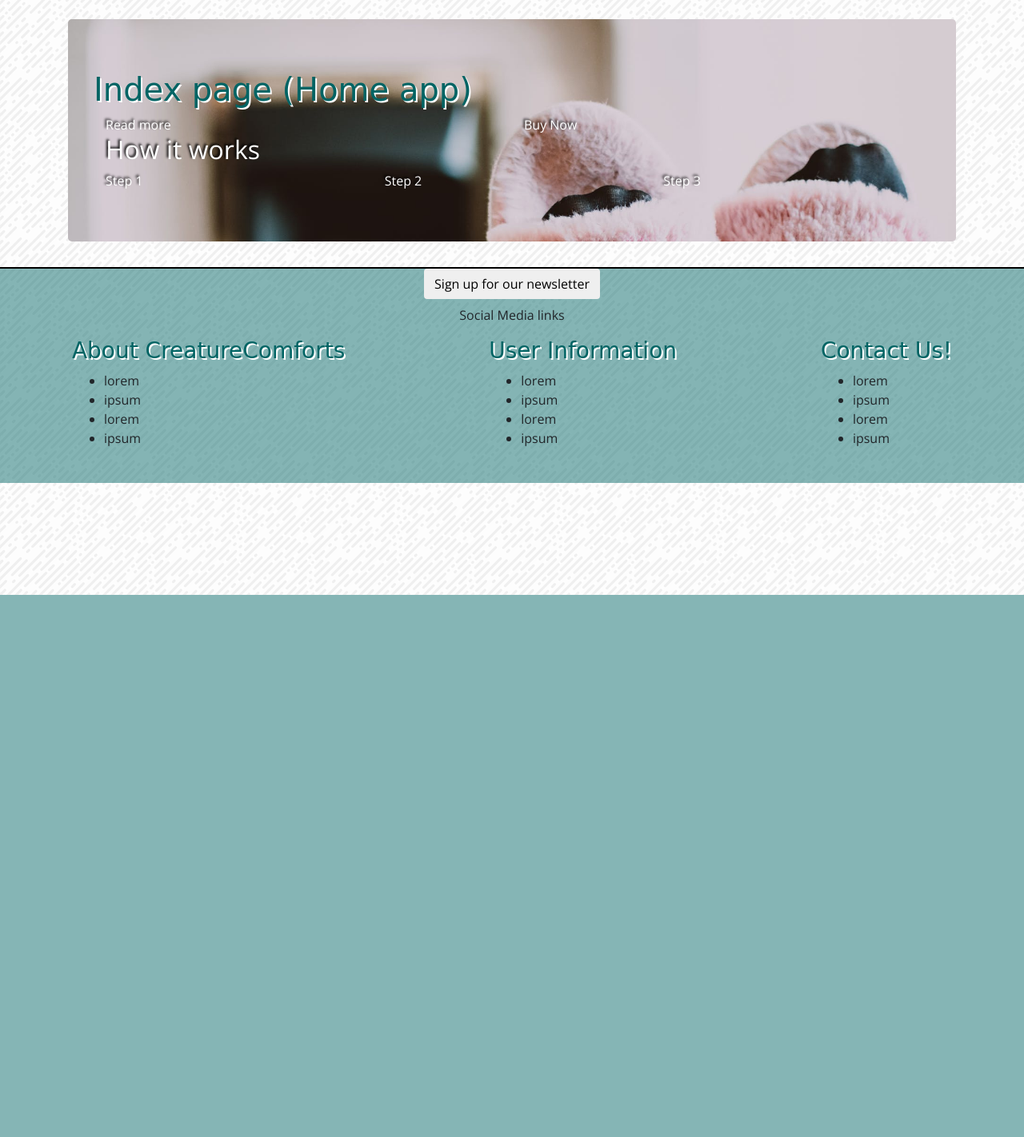
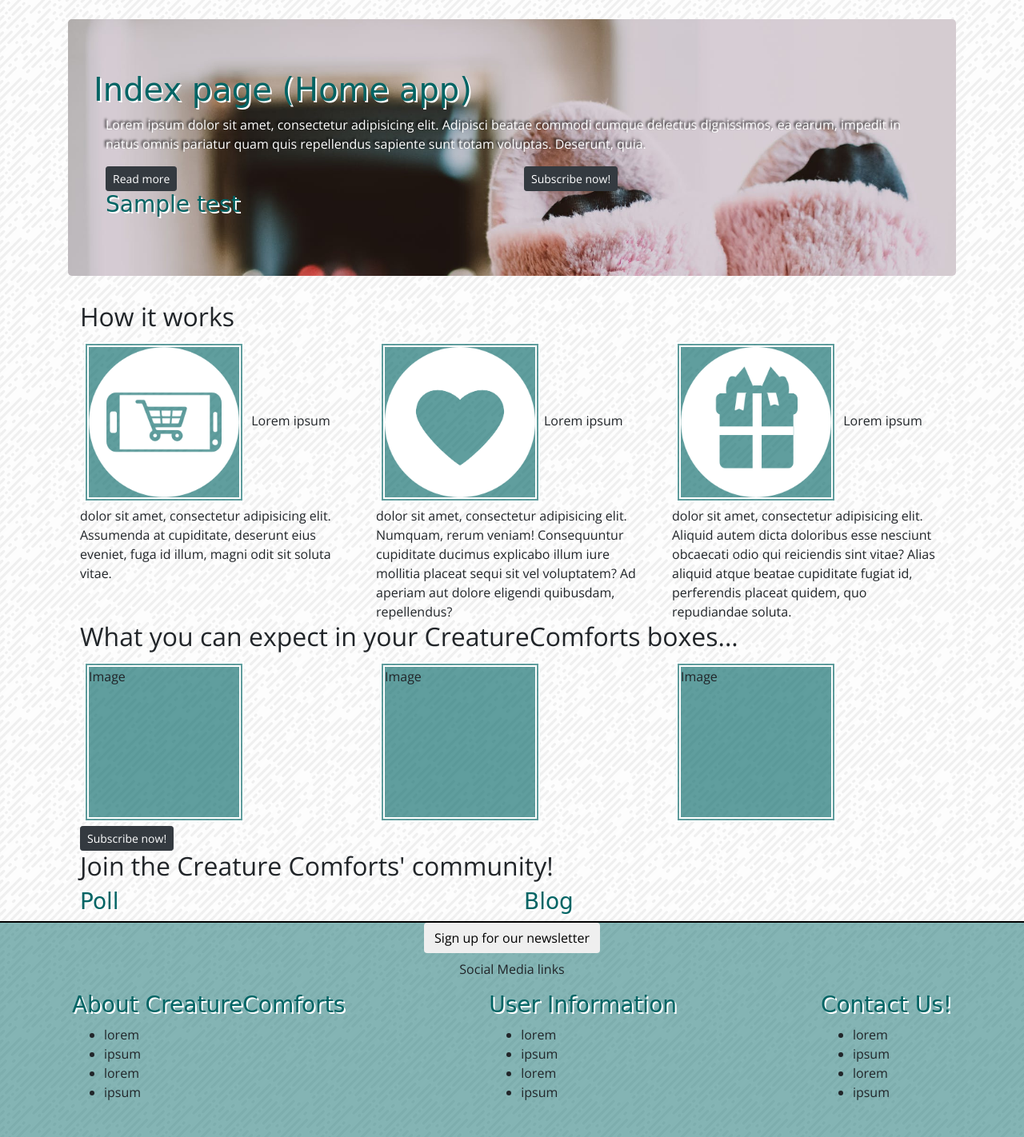
Before and after one commit to nuagesdencre/CI_FullStack, a Django app: template home/templates/index.html in a window 1280 px wide. Shown: the part 56-1478 px from the top of the page at 80% size. Before the commit the page ends 800 px from the top, so only its background shows below. Run offline with Django 3.2, Linux system fonts and the light colour scheme; the template is opened without the code that fills it: most values are stand-ins (such as "Sample title", 1, 10 or a date in 2020); some libraries are stand-ins or nearby versions; some web fonts are replaced.

Commit message:
created basic views & templates for home app; linked staticfiles img
tested images displayed

```diff
--- a/creaturecomforts/settings.py
+++ b/creaturecomforts/settings.py
@@ -14,7 +14,7 @@ import os
 
 # Build paths inside the project like this: os.path.join(BASE_DIR, ...)
 BASE_DIR = os.path.dirname(os.path.dirname(os.path.abspath(__file__)))
-
+TEMPLATE_DIR = os.path.join(BASE_DIR, "templates")
 # Quick-start development settings - unsuitable for production
 # See https://docs.djangoproject.com/en/2.1/howto/deployment/checklist/
 
@@ -54,7 +54,7 @@ ROOT_URLCONF = 'creaturecomforts.urls'
 TEMPLATES = [
     {
         'BACKEND': 'django.template.backends.django.DjangoTemplates',
-        'DIRS': [os.path.join(BASE_DIR, 'templates')],
+        'DIRS': [TEMPLATE_DIR],
         'APP_DIRS': True,
         'OPTIONS': {
             'context_processors': [
--- a/home/templates/index.html
+++ b/home/templates/index.html
@@ -1,20 +1,59 @@
 {% extends "base.html" %}
+{% load staticfiles %}
+{% load staticfiles %}
 {% block content %}
 <div class="jumbotron">
     <h1 class="title"> Index page (Home app) </h1>
     <div class="container">
         <div class="row">
-            <div class="col-md">Read more</div>
-            <div class="col-md">Buy Now</div>
+            <div class="col-12"><p>Lorem ipsum dolor sit amet, consectetur adipisicing elit. Adipisci
+                beatae commodi cumque delectus dignissimos, ea earum, impedit in natus omnis pariatur quam quis
+                repellendus sapiente sunt totam voluptas. Deserunt, quia.</p></div>
+             <div class="col-6">
+                <button class="btn btn-sm btn-dark">Read more</button>
+            </div>
+            <div class="col-6">
+                <button class="btn btn-sm btn-dark">Subscribe now!</button>
+            </div>
         </div>
     </div>
     <div class="container">
-        <h2>How it works</h2>
-        <div class="row">
-            <div class="col-md">Step 1</div>
-            <div class="col-md">Step 2</div>
-            <div class="col-md">Step 3</div>
-        </div>
+        <h3>{{ test }}</h3>
     </div>
 </div>
+<div class="container">
+    <h2>How it works</h2>
+    <div class="row d-flex flex-wrap">
+        <div class="col">
+            <img class="temp-box" src="{% static 'img/shop_step_1.png' %}" alt="My image">
+       Lorem ipsum dolor sit amet, consectetur adipisicing elit. Assumenda at cupiditate, deserunt eius eveniet, fuga id illum, magni odit sit soluta vitae.</div>
+        <div class="col"><img class="temp-box" src="{% static 'img/shop_step_2.png' %}" alt="My image">Lorem ipsum dolor sit amet, consectetur adipisicing elit. Numquam, rerum veniam! Consequuntur cupiditate ducimus explicabo illum
+            iure mollitia placeat sequi sit vel voluptatem? Ad aperiam aut dolore eligendi quibusdam, repellendus?
+        </div>
+        <div class="col"><img class="temp-box" src="{% static 'img/shop_step_3.png' %}" alt="My image">
+        Lorem ipsum dolor sit amet, consectetur adipisicing elit. Aliquid autem dicta doloribus esse nesciunt
+        obcaecati odio qui reiciendis sint vitae? Alias aliquid atque beatae cupiditate fugiat id, perferendis placeat quidem, quo repudiandae soluta.</div>
+
+    </div>
+</div>
+<div class="container">
+    <h2>What you can expect in your CreatureComforts boxes...</h2>
+    <div class="row">
+        <div class="col-4 col-md-4"><div class="temp-box">Image</div></div>
+        <div class="col-4 col-md-4"><div class="temp-box">Image</div></div>
+        <div class="col-4 col-md-4"><div class="temp-box">Image</div></div>
+    </div>
+    <button class="btn btn-sm btn-dark">Subscribe now!</button>
+</div>
+<div class="container">
+    <h2>Join the Creature Comforts' community!</h2>
+    <div class="row">
+        <div class="col-6 col-md-6">
+            <h3>Poll</h3></div>
+        <div class="col-6 col-md-6">
+            <h3>Blog</h3></div>
+
+    </div>
+</div>
+
 {% endblock %}
--- a/home/urls.py
+++ b/home/urls.py
@@ -1,6 +1,9 @@
 from django.urls import path
-from .views import index
+from .views import index, contact, about, faq
 
 urlpatterns = [
     path('', index, name='index'),
+    path('contact', contact, name='contact'),
+    path('about', about, name='about'),
+    path('faq', faq, name='faq'),
 ]
--- a/static/css/styles.css
+++ b/static/css/styles.css
@@ -1,3 +1,11 @@
+/* Colour Palette*/
+/*dusty pink aa7788*/
+/*seafoam #78ab9a*/
+/*lilac #9a78ab*/
+/*pale pink #ccaabb*/
+/*coquelicot #cc5544*/
+/*dark blue  #334455*/
+/*dark purple #442233*/
 /* Typography */
 @import url('https://fonts.googleapis.com/css?family=Vibur|Open+Sans:400,700');
 *{
@@ -33,6 +41,12 @@ footer{
 }
 /* ENDPage Structure */
 /* Components */
-
+.temp-box{
+    width:200px;
+    height:200px;
+    margin:5px;
+    border: 6px double #ffffff;
+    background-color: rgba(0, 100, 100, 0.62);
+}
 
 /* ENDComponents */
--- a/templates/base.html
+++ b/templates/base.html
@@ -12,14 +12,14 @@
 <body>
 <!--navbar-->
 <nav class="navbar navbar-expand-lg navbar-dark bg-dark fixed-top">
-    <a class="navbar-brand" href="#">CreatureComforts</a>
+    <a class="navbar-brand" href="/home/">CreatureComforts</a>
     <button class="navbar-toggler" type="button" data-toggle="collapse" data-target="#navbar_col"
             aria-controls="navbar_col" aria-expanded="false" aria-label="Toggle navigation">
         <span class="navbar-toggler-icon"></span>
     </button>
     <div class="collapse navbar-collapse" id="navbar_col">
         <div class="navbar-nav">
-            <a class="nav-item nav-link active" href="#">Home <span class="sr-only">(current)</span></a>
+            <a class="nav-item nav-link active" href="/home/">Home <span class="sr-only">(current)</span></a>
             <a class="nav-item nav-link" href="#">Features</a>
             <a class="nav-item nav-link" href="#">Pricing</a>
             <a class="nav-item nav-link disabled" href="#">Disabled</a>
```
Also changed, not shown: home/templates/about.html (added, +11 -0 lines), home/templates/contact.html (added, +12 -0 lines), home/templates/faq.html (added, +20 -0 lines), home/views.py (+25 -1 lines), static/img/shop_step_1.png (added), static/img/shop_step_2.png (added), static/img/shop_step_3.png (added).
